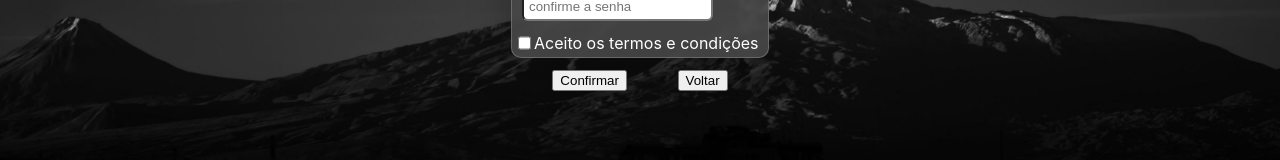
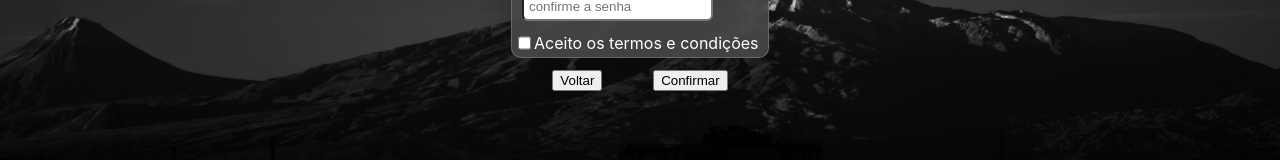
Before and after one commit to Levss30/todo-app-react-frontend, a React (Create React App) app: page /register in a window 1280 px wide. Shown: the part 472-632 px from the top of the page. Built offline with nearby package versions, Linux system fonts and the light colour scheme.

Commit message:
Style Form

```diff
--- a/src/Components/cadastro-page/CadastroPage.jsx
+++ b/src/Components/cadastro-page/CadastroPage.jsx
@@ -30,8 +30,8 @@ const CadastroPage = () => {
                     Aceito os termos e condições
                   </label>
                 <div className='cadastro-input-button'>
+                  <button className='voltarBtn'>Voltar</button>
                   <button className='confirmBtn'>Confirmar</button>
-                  <button className='voltarBtn'>Voltar</button>
                 </div>
                 </div>
             </div>
```
